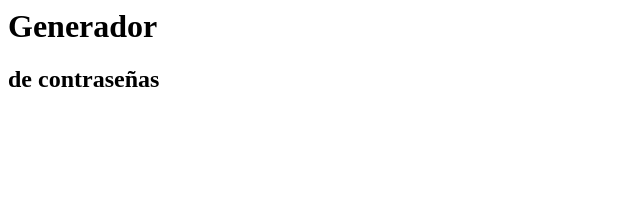
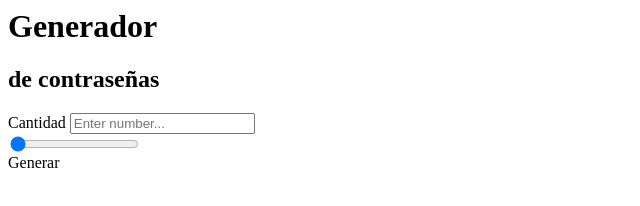
Before and after one commit to BSK-BE4T5/Alura_Latam, a plain HTML site: page Index.html in a window 1280 px wide. Shown: the whole page, without its empty margins (0-640 px from the left). Drawn offline with Linux system fonts and the light colour scheme.

Commit message:
Test functions.

```diff
--- a/Index.html
+++ b/Index.html
@@ -12,11 +12,20 @@
         <h2>de contraseñas</h2>
     </div>
 
-    <div class="Textboxes">
+    <div class="Textbox">
+        Cantidad
+        <label for="Cantidad"></label>
+        <input type="text" inputmode="numeric" placeholder="Enter number..." id="Cantidad" name="Cantidad"/>
+        <div class="Slider-Container">
+            <input type="range" min="1" max="100" value="0" class="slider" id="myRange">
+        </div>
 
     </div>
 
     <div class="Buttons">
+        <div class="Generar-boton-1">
+            Generar
+        </div>
 
     </div>
 
--- a/Main.js
+++ b/Main.js
@@ -0,0 +1,7 @@
+var slider = document.getElementById("myRange");
+var output = document.getElementById("Cantidad");
+output.innerHTML = slider.value;
+
+slider.oninput = function() {
+  output.innerHTML = this.value;
+}
```
